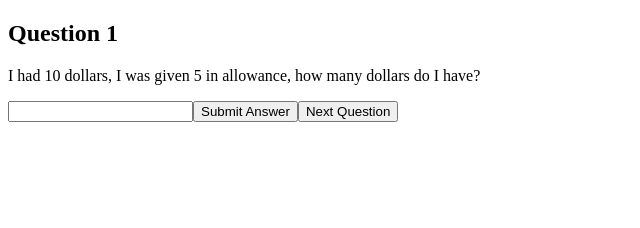
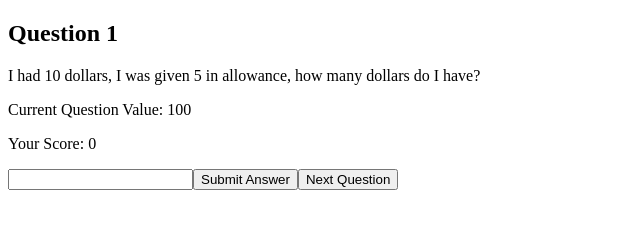
Before and after one commit to AidenSPS/Math-Millionare, a plain HTML site: page index.html in a window 1280 px wide. Both pictures are taken after a click on the button "Yes". Shown: the whole page, without its empty margins (0-640 px from the left). Drawn offline with Linux system fonts and the light colour scheme.

Commit message:
added counterDisplays: Button removal needed
-Remove Submit Button and Next Question buttons when you get an answer wrong

+Added HTML Display Counters

```diff
--- a/index.html
+++ b/index.html
@@ -13,6 +13,8 @@
     <button onClick = "noPlay()" id="no">No</button>
     <h2 id="gradeLevel"></h2>
   	<p id='questionDisplay'></p>
+    <p id='questionValue'></p>
+    <p id='playerCash'></p>
     <script src="setup.js"></script>
     <script src="main.js"></script>
   </body>
--- a/main.js
+++ b/main.js
@@ -13,13 +13,15 @@ var numberDisplay = 1;
 var yesButton = document.getElementById("yes");
 var noButton = document.getElementById("no");
 var questionDisplay = document.getElementById("questionDisplay");
-var nextButton = document.getElementById("next")
+var nextButton = document.getElementById("next");
 var submitButton = document.getElementById("submit");
 var nextButton = document.getElementById("next");
 var answerBox = document.getElementById("answer");
 var gradeLevel = document.getElementById("gradeLevel");
 var homeTitle = document.getElementById("homeTitle");
-var homeDescribe = document.getElementById("homeDescribe")
+var homeDescribe = document.getElementById("homeDescribe");
+var questionValue = document.getElementById("questionValue");
+var playerCash = document.getElementById("playerCash");
 
 //Functions and Local variables
 function yesPlay(){ //WORKS + REFORMATTED
@@ -77,8 +79,10 @@ function askQuestion(){ //WORKS + REFORMATTED
 	let consoleDisplay = question[questionCounter][randomQuestion]?.[0];
 	questionDisplay.innerText = consoleDisplay
 
-	//Change the "Question x" Display on gradeLevel
+	//Changing texts of certain variables.
 	gradeLevel.innerText = "Question "+numberDisplay;
+	questionValue.innerText = "Current Question Value: "+cashValue[questionCounter];
+	playerCash.innerText = "Your Score: "+cashCounter;
 }
 
 
@@ -94,7 +98,6 @@ function respondQuestion(){ //WORKS + REFORMATTED
 	if(response == answer){
 		//Add one to numberDisplay
 		numberDisplay++;
-		console.log("Current Number Should be Displayed: "+numberDisplay);
 
 		//Set cashCounter to the questionValue
 		cashCounter = cashValue[questionCounter];
@@ -111,6 +114,10 @@ function respondQuestion(){ //WORKS + REFORMATTED
 
 		//Roll a new question. Repeat until either win OR loseFlag is true.
 		randomQuestion = newRoll();
+
+		questionValue.innerText = "Current Question Value: "+cashCounter;
+
+		playerCash.innerText = "Your Score: "+cashCounter;
 	}
 
 	else{ //Otherwise, trigger the loseFlag and run the next condition below
```
